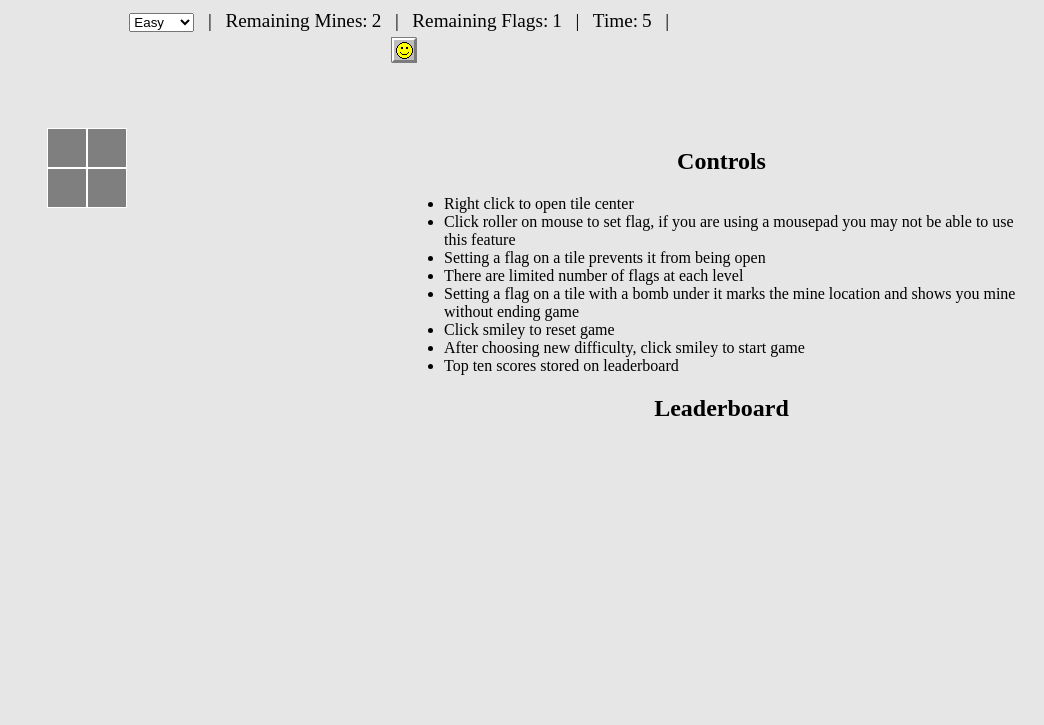
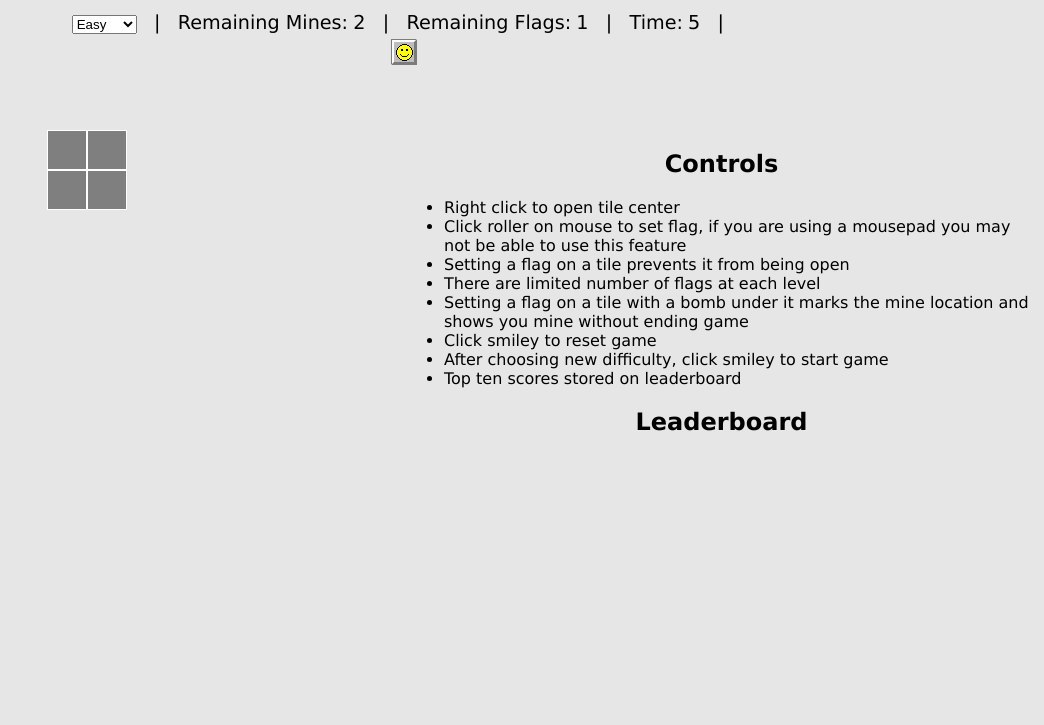
Before and after one commit to Foyin/Minesweeper, a website: page public/index.html in a window 1280 px wide. Shown: the part 75-800 px from the top of the page, without its empty margins (236-1280 px from the left). Drawn offline with Linux system fonts and the light colour scheme.

Commit message:
Fon change

```diff
--- a/public/css/style.css
+++ b/public/css/style.css
@@ -3,6 +3,10 @@
     height: 16px;
     float: left;
     background-image: url("../images/clear.png");
+}
+
+html{
+    font-family: Verdana, Geneva, Tahoma, sans-serif;
 }
 
 .hidden {
```
